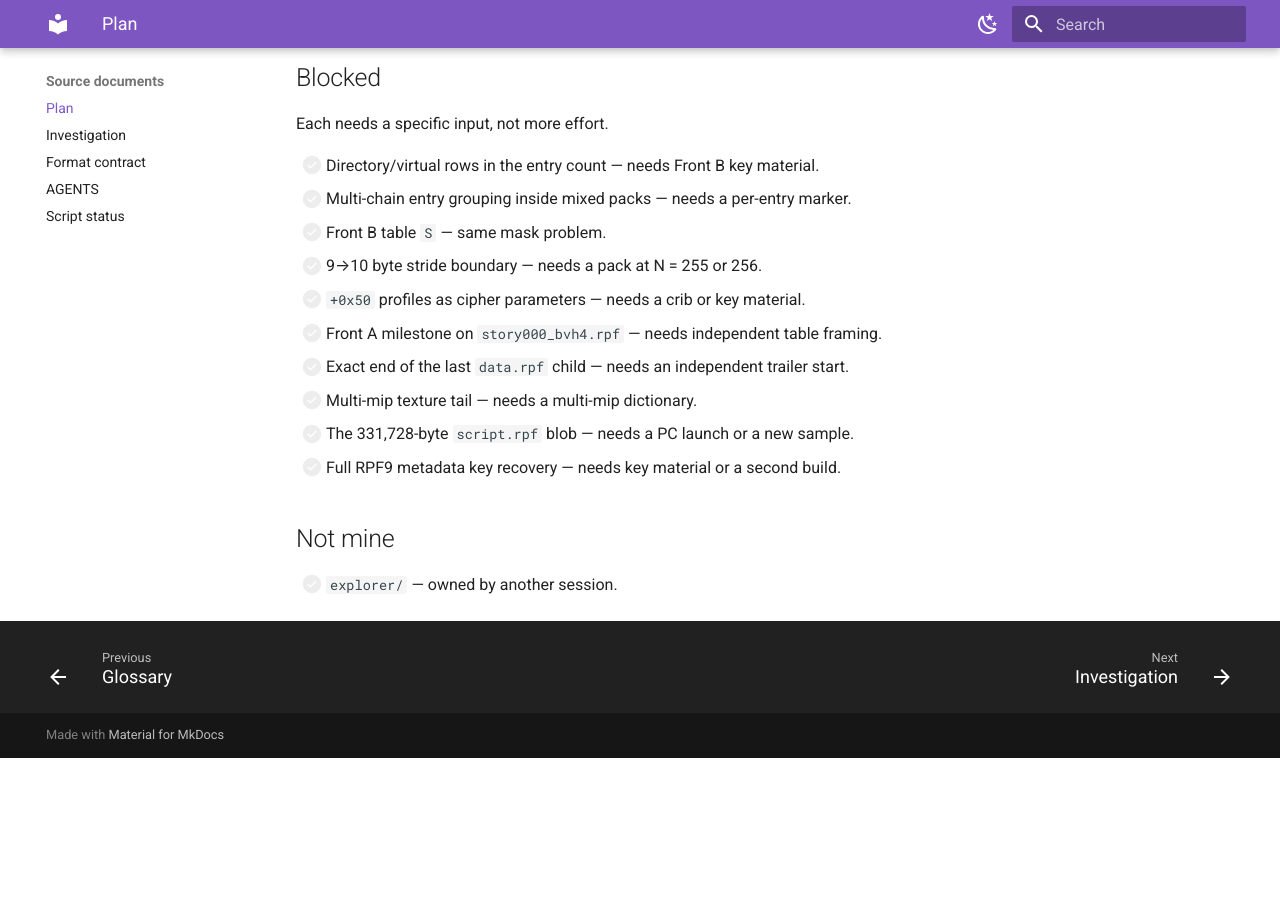
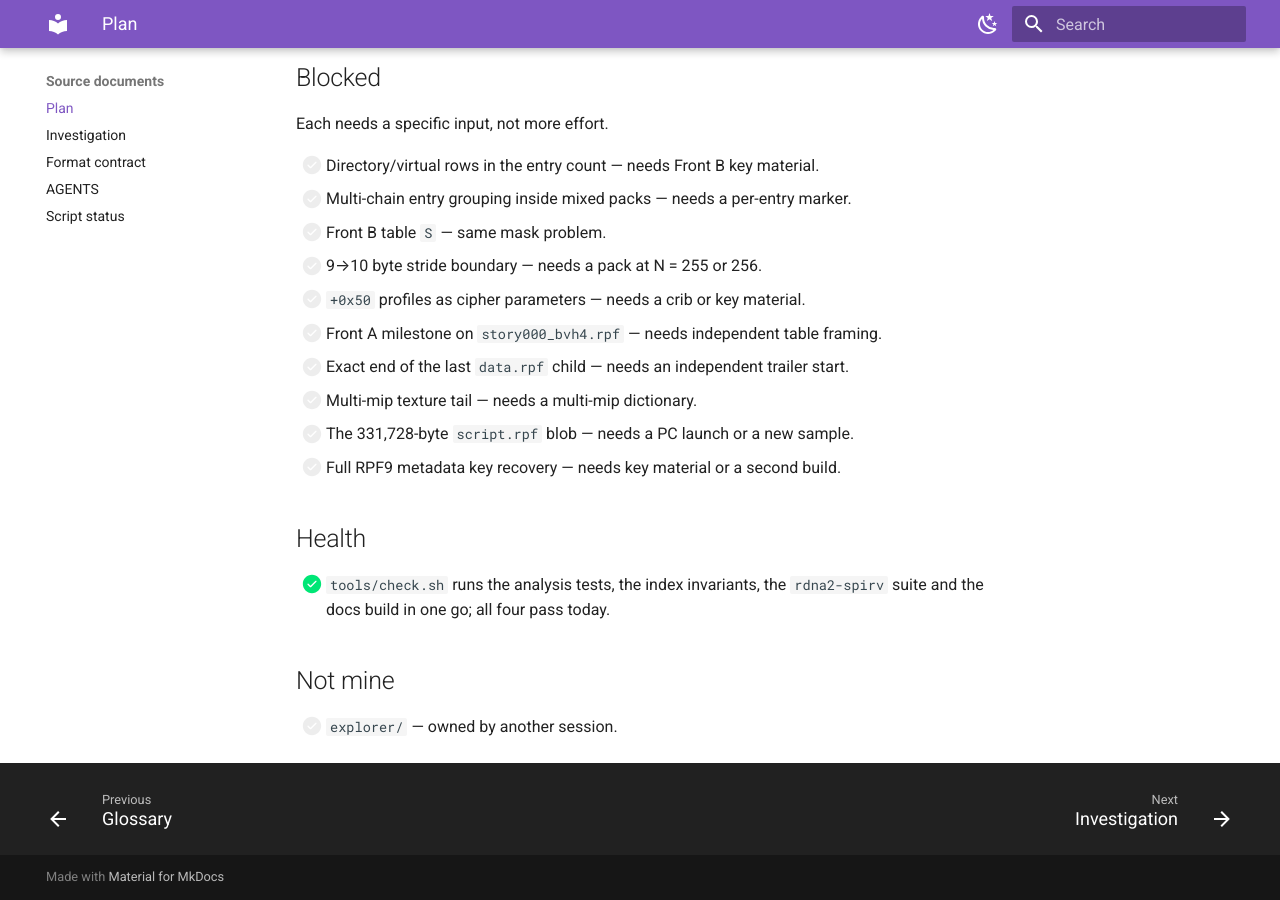
Before and after one commit to lynxnathan/rage-tools-vi, an MkDocs documentation site: the page built from docs/reference/source-plan.md, in a window 1280 px wide and 900 px high, scrolled down 2936 px. Built offline with MkDocs 1.6.1 and Material for MkDocs 9.7.7, drawn with Linux system fonts in a browser that asks for light colours; before the commit the page ends 3694 px from its top, so only the background shows below that.

Commit message:
tools: one check command for tests, indexes, shaders and docs

```diff
--- a/plan.md
+++ b/plan.md
@@ -120,6 +120,11 @@ Each needs a specific input, not more effort.
 - [ ] The 331,728-byte `script.rpf` blob — needs a PC launch or a new sample.
 - [ ] Full RPF9 metadata key recovery — needs key material or a second build.
 
+## Health
+
+- [x] `tools/check.sh` runs the analysis tests, the index invariants, the
+  `rdna2-spirv` suite and the docs build in one go; all four pass today.
+
 ## Not mine
 
 - [ ] `explorer/` — owned by another session.
```
Also changed, not shown: README.md (+11 -0 lines), 1 other file.
